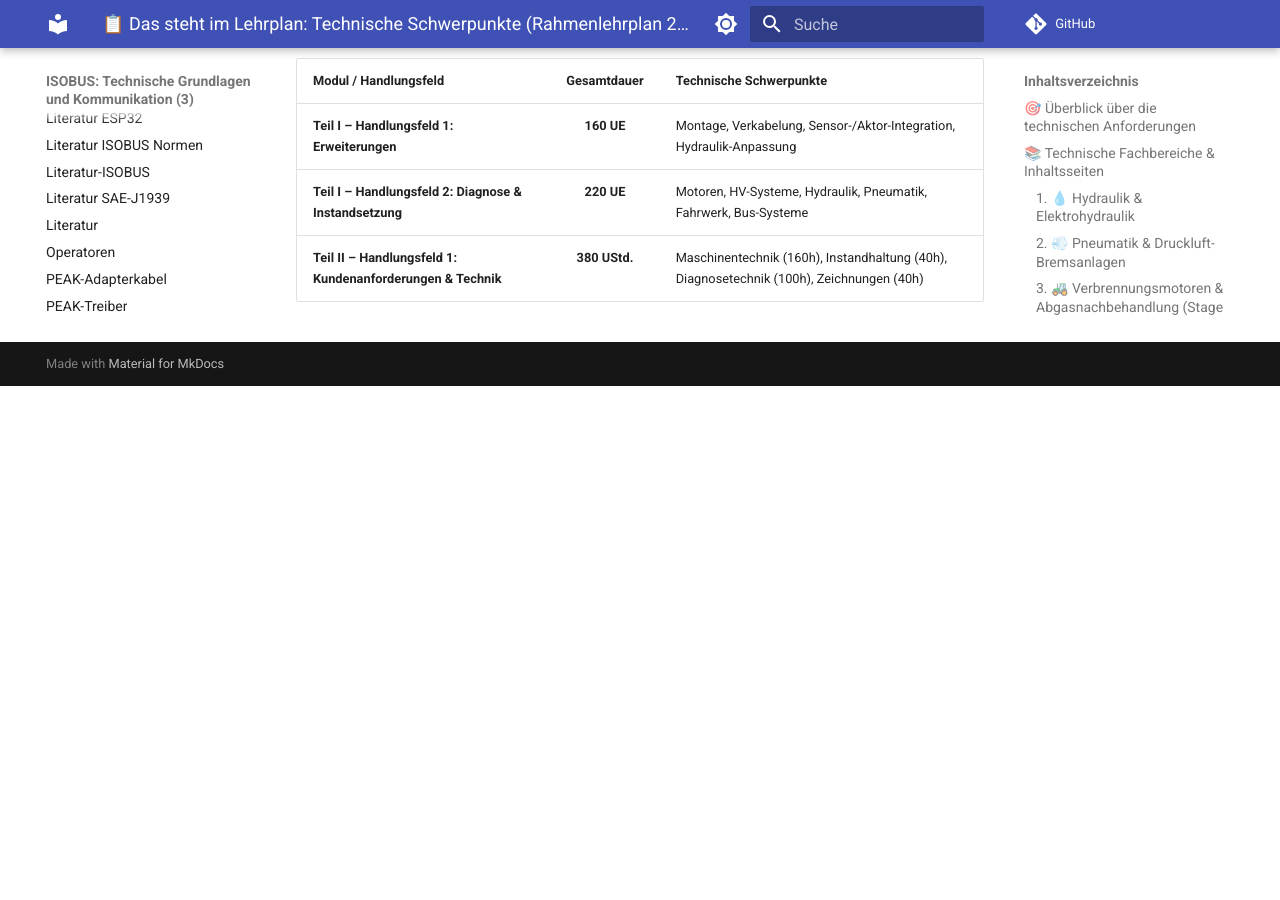
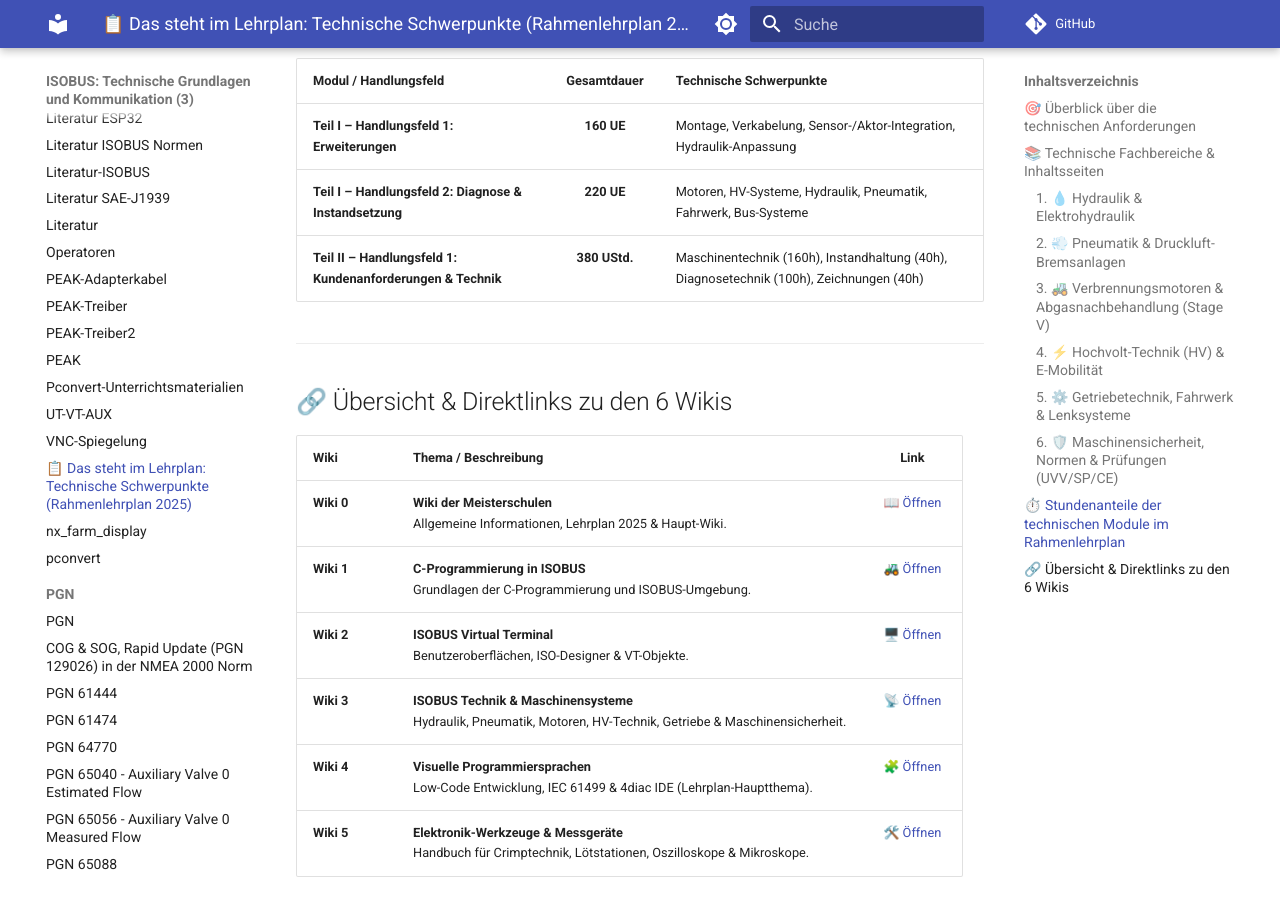
Before and after one commit to Meisterschulen-am-Ostbahnhof-Munchen/ISOBUS-other-docs, an MkDocs documentation site: the page built from docs/das_steht_im_lehrplan.md, in a window 1280 px wide and 900 px high, scrolled down 1995 px. Built offline with MkDocs 1.6.1 and Material for MkDocs 9.7.7, drawn with Linux system fonts in a browser that asks for light colours; comment, search, counter and statistics services are not loaded; before the commit the page ends 2381 px from its top, so only the background shows below that.

Commit message:
docs: Links-Tabelle zu allen 6 Wikis hinzugefuegt

```diff
--- a/docs/das_steht_im_lehrplan.md
+++ b/docs/das_steht_im_lehrplan.md
@@ -55,3 +55,17 @@ Neben der vernetzten Elektronik und Software (ISOBUS / CAN-Bus) umfasst die Ausb
 | **Teil I – Handlungsfeld 1: Erweiterungen** | **160 UE** | Montage, Verkabelung, Sensor-/Aktor-Integration, Hydraulik-Anpassung |
 | **Teil I – Handlungsfeld 2: Diagnose & Instandsetzung** | **220 UE** | Motoren, HV-Systeme, Hydraulik, Pneumatik, Fahrwerk, Bus-Systeme |
 | **Teil II – Handlungsfeld 1: Kundenanforderungen & Technik** | **380 UStd.** | Maschinentechnik (160h), Instandhaltung (40h), Diagnosetechnik (100h), Zeichnungen (40h) |
+
+
+---
+
+## 🔗 Übersicht & Direktlinks zu den 6 Wikis
+
+| Wiki | Thema / Beschreibung | Link |
+| :--- | :--- | :---: |
+| **Wiki 0** | **Wiki der Meisterschulen**<br>Allgemeine Informationen, Lehrplan 2025 & Haupt-Wiki. | [📖 Öffnen](https://meisterschulen-am-ostbahnhof-munchen-docs.readthedocs.io/de/latest/) |
+| **Wiki 1** | **C-Programmierung in ISOBUS**<br>Grundlagen der C-Programmierung und ISOBUS-Umgebung. | [🚜 Öffnen](https://meisterschulen-am-ostbahnhof-munchen-docs.readthedocs.io/projects/install-isobus-environment-docs/de/latest/) |
+| **Wiki 2** | **ISOBUS Virtual Terminal**<br>Benutzeroberflächen, ISO-Designer & VT-Objekte. | [🖥️ Öffnen](https://meisterschulen-am-ostbahnhof-munchen-docs.readthedocs.io/projects/isobus-vt-objects-docs/de/latest/) |
+| **Wiki 3** | **ISOBUS Technik & Maschinensysteme**<br>Hydraulik, Pneumatik, Motoren, HV-Technik, Getriebe & Maschinensicherheit. | [📡 Öffnen](https://meisterschulen-am-ostbahnhof-munchen-docs.readthedocs.io/projects/isobus-other-docs/de/latest/) |
+| **Wiki 4** | **Visuelle Programmiersprachen**<br>Low-Code Entwicklung, IEC 61499 & 4diac IDE (Lehrplan-Hauptthema). | [🧩 Öffnen](https://meisterschulen-am-ostbahnhof-munchen-docs.readthedocs.io/projects/visual-programming-languages-docs/de/latest/) |
+| **Wiki 5** | **Elektronik-Werkzeuge & Messgeräte**<br>Handbuch für Crimptechnik, Lötstationen, Oszilloskope & Mikroskope. | [🛠️ Öffnen](https://meisterschulen-am-ostbahnhof-munchen-docs.readthedocs.io/projects/werkzeug-docs/de/latest/) |
```
